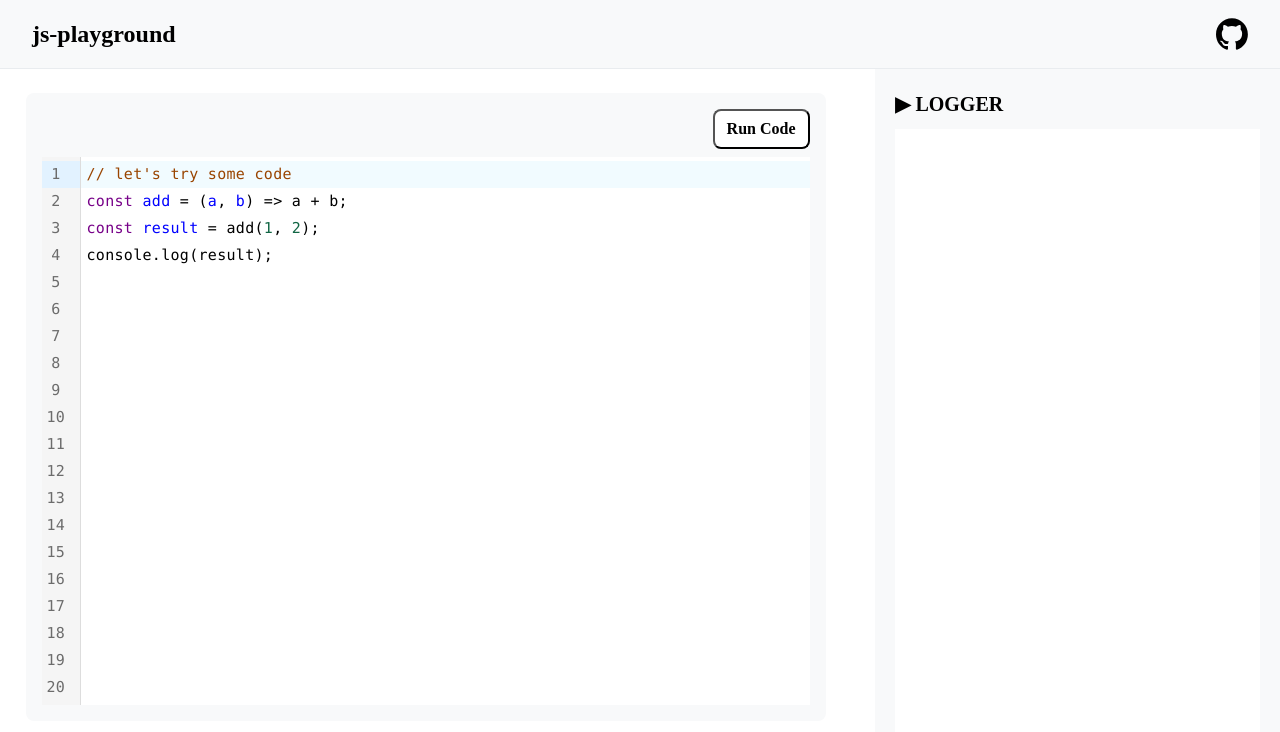
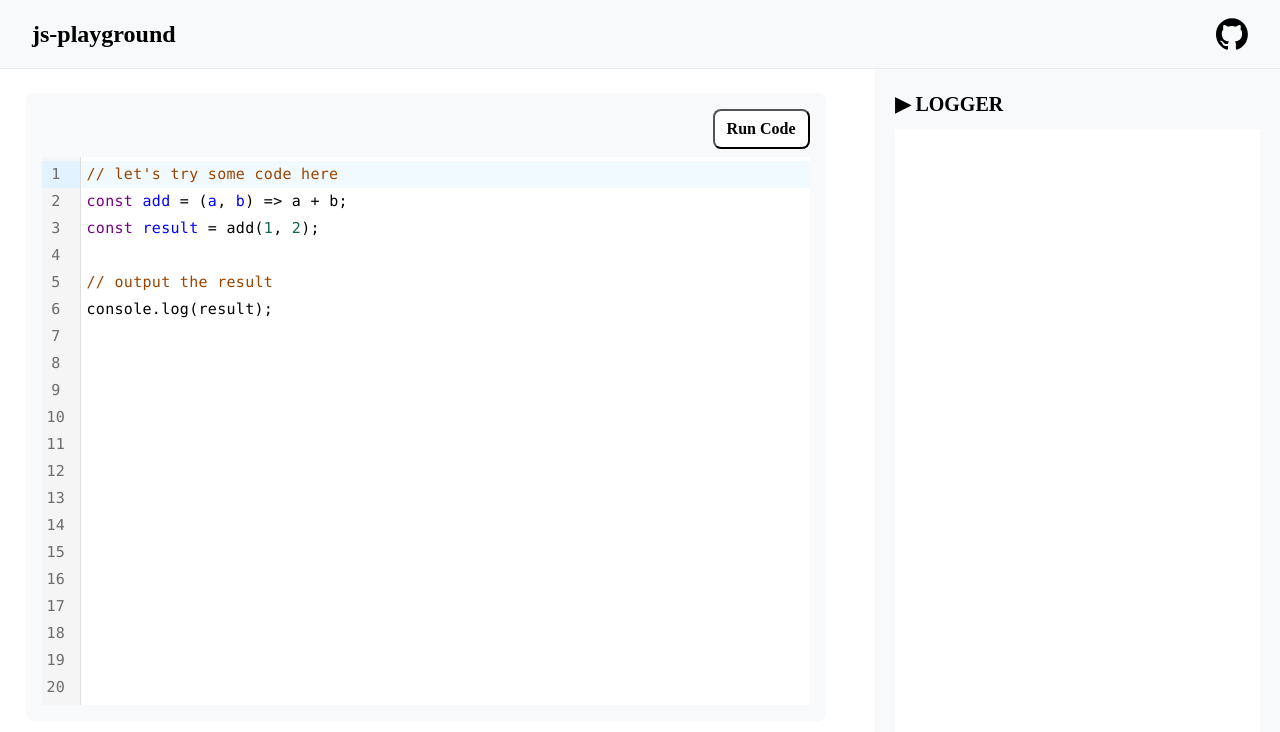
Before and after one commit to taga3s/quickjs-sandbox, a Preact app in the folder web/: page / in a window 1280 px wide. Shown: the top 732 px of the page. Built offline with nearby package versions, Linux system fonts and the light colour scheme.

Commit message:
refactor

```diff
--- a/web/src/app.tsx
+++ b/web/src/app.tsx
@@ -14,10 +14,9 @@ export function App() {
 	const [loggerMessages, setLoggerMessages] = useState<TLogger[]>([]);
 
 	const handleLoggerMessages = (texts: string[]) => {
-		const now = new Date();
 		const newMessages = texts.map((text) => ({
 			text: text,
-			timestamp: now,
+			timestamp: new Date(),
 		}));
 		setLoggerMessages((prev) => [...prev, ...newMessages]);
 	};
--- a/web/src/features/editor/Editor.tsx
+++ b/web/src/features/editor/Editor.tsx
@@ -5,9 +5,11 @@ import { useRunCode } from "./hooks/useRunCode";
 import type { FC } from "preact/compat";
 
 //TODO: use indexedDB or localStorage to store and pick up the code
-const INITIAL_CODE = `// let's try some code
+const INITIAL_CODE = `// let's try some code here
 const add = (a, b) => a + b;
 const result = add(1, 2);
+
+// output the result
 console.log(result);
 `;
 
```
